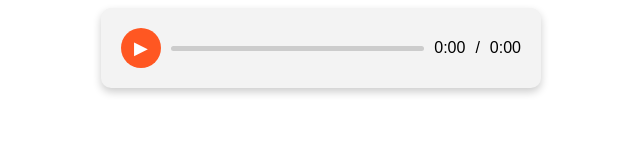
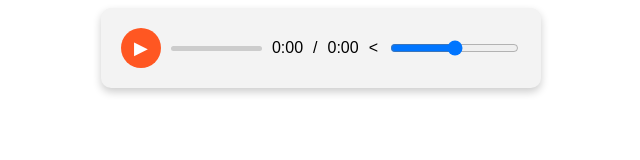
Before and after one commit to PhilGoud/miniplayer, a plain HTML site: page index.html in a window 1280 px wide. Shown: the whole page, without its empty margins (319-959 px from the left). Drawn offline with Linux system fonts and the light colour scheme.

Commit message:
Update index.html

```diff
--- a/index.html
+++ b/index.html
@@ -18,7 +18,7 @@
         <div id="progress-bar"></div>
       </div>
       <span id="time-current">0:00</span>/<span id="time-total">0:00</span>
-      <!-- <input id="volume" type="range" min="0" max="1" step="0.01" value="0.5" /> -->
+      <<input id="volume" type="range" min="0" max="1" step="0.01" value="0.5" />
     </div>
   </div>
 </body>
```
